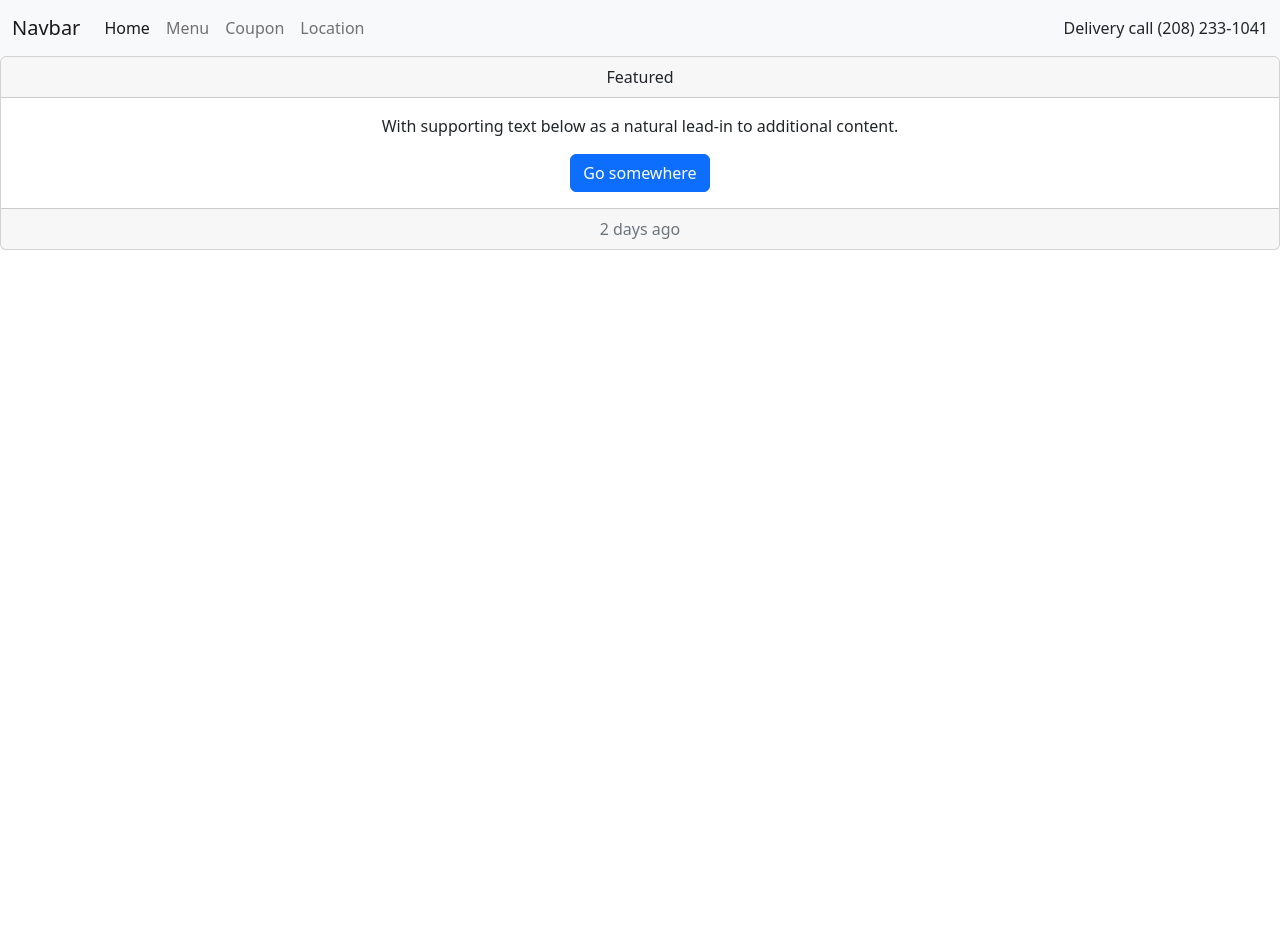
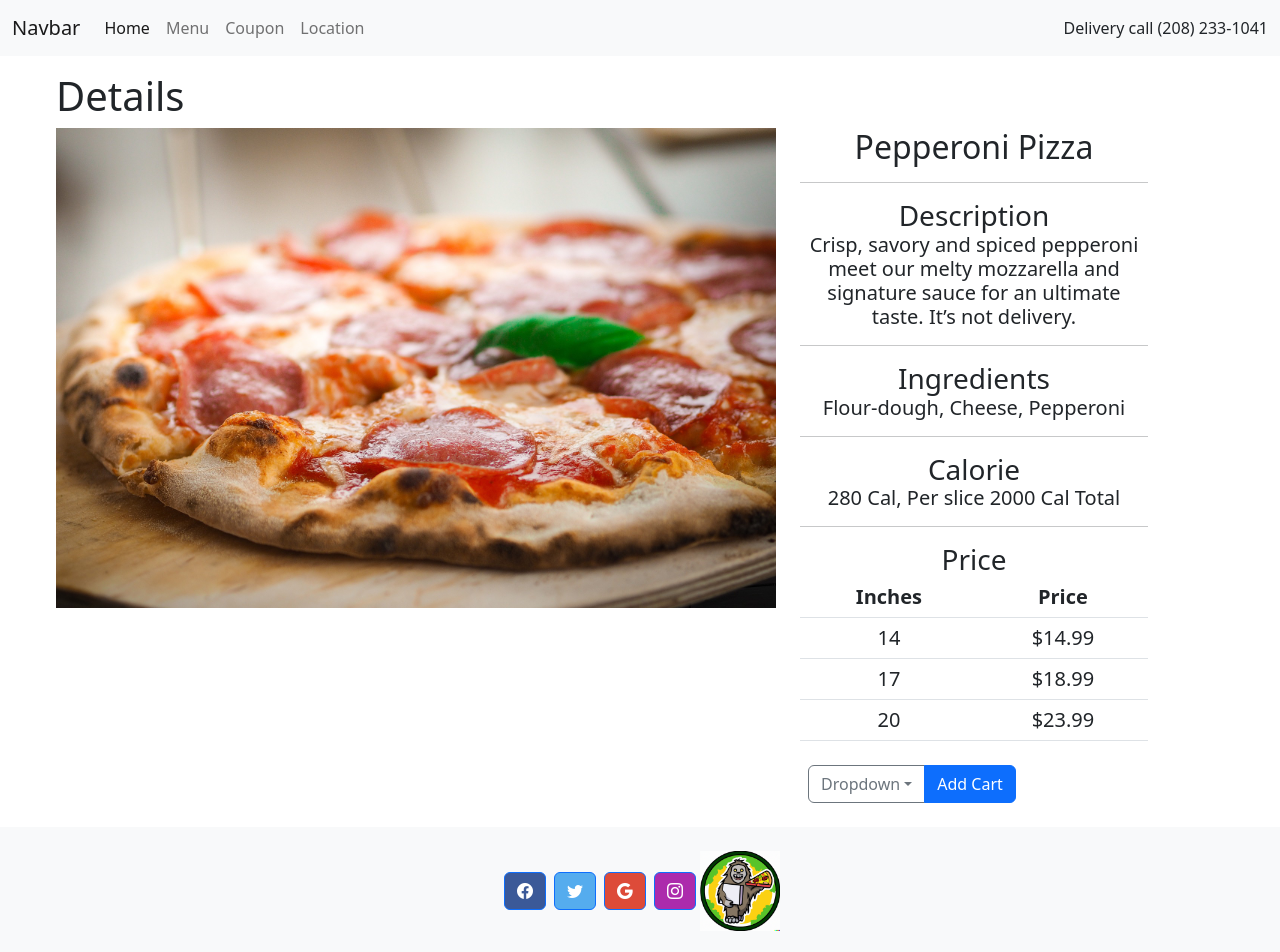
Before and after one commit to HoneyHyunny/HCI-AngualrProject, an Angular app: page /detail in a window 1280 px wide. Before the commit this address led to /. Shown: the top 952 px of the page. Before the commit the page ends 800 px from the top, so only its background shows below. Built offline with nearby package versions, Linux system fonts and the light colour scheme.

Commit message:
10/26 Seo
Added menu Detail Page ,
Edit footer

```diff
--- /dev/null
+++ b/src/app/menu/detail/detail.component.html
@@ -0,0 +1,97 @@
+<div class="container m-3">
+    <h1>Details</h1>
+
+    <div class="row">
+
+        <div class="col-md-8">
+
+            <img src="../../../assets/pizza-peperoni.jpg" class="img-fluid" alt="...">
+
+        </div>
+        <div class="col-md-4">
+            <div class="card-fluid" >
+
+                <div class="card-body text-center">
+
+                  <h2 class="card-title ">Pepperoni Pizza</h2>
+                  <hr>
+                  <h3 class="card-title text-center">Description</h3>
+
+                    <h5 class="card-text">
+                        Crisp, savory and spiced pepperoni meet our melty mozzarella and signature sauce for an ultimate taste. It’s not delivery.
+                    </h5>
+                    <hr>
+                    <h3 class="card-title text-center">Ingredients</h3>
+
+                    <h5 class="card-text">
+                        Flour-dough, Cheese, Pepperoni
+                    </h5>
+
+                    <hr>
+                    <h3 class="card-title text-center">Calorie</h3>
+
+                    <h5 class="card-text">
+                        280 Cal, Per slice
+                        2000 Cal Total
+                    </h5>
+                    <hr>
+                    <h3 class="card-title text-center">Price</h3>
+                    <h5 class="card-text">
+                        <table class="table">
+                            <thead>
+                              <tr>
+                                <th scope="col">Inches</th>
+                                <th scope="col">Price</th>
+                              </tr>
+                            </thead>
+                            <tbody>
+                              <tr>
+
+                                <td>14</td>
+                                <td>$14.99</td>
+                              </tr>
+                              <tr>
+
+                                <td>17</td>
+                                <td>$18.99</td>
+                              </tr>
+                              <tr>
+
+                                <td >20</td>
+                                <td>$23.99</td>
+                              </tr>
+                            </tbody>
+                          </table>
+                    </h5>
+
+
+
+
+
+
+                </div>
+
+                <div class="d-flex p-2">
+
+                    <div class="input-group ">
+                        <button class="btn btn-outline-secondary dropdown-toggle" type="button" data-bs-toggle="dropdown" aria-expanded="false">Dropdown</button>
+                        <ul class="dropdown-menu">
+                        <li><a class="dropdown-item" href="#">Action</a></li>
+                        <li><a class="dropdown-item" href="#">Another action</a></li>
+                        <li><a class="dropdown-item" href="#">Something else here</a></li>
+                        <li><hr class="dropdown-divider"></li>
+                        <li><a class="dropdown-item" href="#">Separated link</a></li>
+                        </ul>
+
+                            <a href="#" class="btn btn-primary">Add Cart</a>
+
+
+                    </div>
+                </div>
+
+
+        </div>
+    </div>
+
+
+</div>
--- /dev/null
+++ b/src/app/menu/detail/detail.component.ts
@@ -0,0 +1,15 @@
+import { Component, OnInit } from '@angular/core';
+
+@Component({
+  selector: 'app-detail',
+  templateUrl: './detail.component.html',
+  styleUrls: ['./detail.component.css']
+})
+export class DetailComponent implements OnInit {
+
+  constructor() { }
+
+  ngOnInit(): void {
+  }
+
+}
--- a/src/app/menu/menu-routing.module.ts
+++ b/src/app/menu/menu-routing.module.ts
@@ -1,5 +1,6 @@
 import { NgModule } from "@angular/core";
 import { RouterModule, Routes } from "@angular/router";
+import { DetailComponent } from "./detail/detail.component";
 import { FamilyDealComponent } from "./family-deal/family-deal.component";
 import { MenuComponent } from "./menu.component";
 import { PizzaComponent } from "./pizza/pizza.component";
@@ -14,7 +15,8 @@ const routes: Routes = [
         {path : 'pizza', component : PizzaComponent},
         {path : 'special', component : SpecialComponent},
         {path : 'sides', component : SidesComponent},
-        {path : 'family-deal', component : FamilyDealComponent}
+        {path : 'family-deal', component : FamilyDealComponent},
+        {path : 'detail', component : DetailComponent}
       ]
     }
 ]
--- a/src/app/menu/menu.component.html
+++ b/src/app/menu/menu.component.html
@@ -16,7 +16,7 @@
       </ul> -->
 
 
-      <div id="carouselMenu" class="carousel slide" data-bs-ride="carousel">
+      <div id="carouselMenu"  *ngIf="router!= '/detail'" class="carousel slide" data-bs-ride="carousel">
         <div class="carousel-inner">
           <div class="carousel-item active">
             <img id="carouselMenuimage" src="../../assets/menuimage.jpg" class="d-block w-100" alt="...">
@@ -33,6 +33,6 @@
 
 
     <div class="container m-3">
-      <app-pizza></app-pizza>
+      <!-- <app-pizza></app-pizza> -->
       <router-outlet></router-outlet>
     </div>
--- a/src/app/menu/menu.component.ts
+++ b/src/app/menu/menu.component.ts
@@ -1,4 +1,5 @@
 import { Component, OnInit } from '@angular/core';
+import { Router } from '@angular/router';
 
 @Component({
   selector: 'app-menu',
@@ -7,9 +8,16 @@ import { Component, OnInit } from '@angular/core';
 })
 export class MenuComponent implements OnInit {
 
-  constructor() { }
+  router: string;
+
+  constructor(private _router: Router) {
+    this.router = "/detail"
+   }
 
   ngOnInit(): void {
+
+
+
   }
 
 }
--- a/src/app/menu/menu.module.ts
+++ b/src/app/menu/menu.module.ts
@@ -7,6 +7,7 @@ import { PizzaComponent } from "./pizza/pizza.component";
 import { RouterModule } from "@angular/router";
 import { FormsModule, ReactiveFormsModule } from "@angular/forms";
 import { MenuRoutingModule } from "./menu-routing.module";
+import { DetailComponent } from './detail/detail.component';
 
 @NgModule({
     declarations:[
@@ -14,7 +15,8 @@ import { MenuRoutingModule } from "./menu-routing.module";
         SpecialComponent,
         SidesComponent,
         PizzaComponent,
-        SpecialComponent],
+        SpecialComponent,
+        DetailComponent],
     imports : [
        CommonModule,
        RouterModule,
--- a/src/app/navigation/footer/footer.component.css
+++ b/src/app/navigation/footer/footer.component.css
@@ -0,0 +1,4 @@
+#logoimg{
+    width: 5rem;
+    height: 5rem;
+}
--- a/src/app/navigation/footer/footer.component.html
+++ b/src/app/navigation/footer/footer.component.html
@@ -1,12 +1,60 @@
-<div class="card text-center">
-    <div class="card-header">
-      Featured
-    </div>
-    <div class="card-body">
-      <p class="card-text">With supporting text below as a natural lead-in to additional content.</p>
-      <a href="#" class="btn btn-primary">Go somewhere</a>
-    </div>
-    <div class="card-footer text-muted">
-      2 days ago
-    </div>
+
+
+  <footer class="bg-light text-center text-white">
+  <!-- Grid container -->
+  <div class="container p-4 pb-0">
+    <!-- Section: Social media -->
+    <section class="mb-4">
+      <!-- Facebook -->
+      <a
+        class="btn btn-primary btn-floating m-1"
+        style="background-color: #3b5998;"
+        href="#!"
+        role="button"
+        ><i class="bi bi-facebook"></i></a>
+
+      <!-- Twitter -->
+      <a
+        class="btn btn-primary btn-floating m-1"
+        style="background-color: #55acee;"
+        href="#!"
+        role="button"
+        ><i class="bi bi-twitter"></i
+      ></a>
+
+      <!-- Google -->
+      <a
+        class="btn btn-primary btn-floating m-1"
+        style="background-color: #dd4b39;"
+        href="#!"
+        role="button"
+        ><i class="bi bi-google"></i
+      ></a>
+
+      <!-- Instagram -->
+      <a
+        class="btn btn-primary btn-floating m-1"
+        style="background-color: #ac2bac;"
+        href="#!"
+        role="button"
+        ><i class="bi bi-instagram"></i
+      ></a>
+
+      <img src="../../../assets/bigfoot.png" id="logoimg" alt="">
+
+
+
+    </section>
+
+
+    <!-- Section: Social media -->
   </div>
+  <!-- Grid container -->
+
+  <!-- Copyright -->
+  <div class="text-center p-3" style="background-color: rgba(0, 0, 0, 0.2);">
+    © 2022 Copyright:
+    <a class="text-white">bigfootpizzapocatello.com</a>
+  </div>
+  <!-- Copyright -->
+</footer>
--- a/src/app/navigation/header/header.component.html
+++ b/src/app/navigation/header/header.component.html
@@ -4,19 +4,20 @@
       <button class="navbar-toggler" type="button" data-bs-toggle="collapse" data-bs-target="#navbarSupportedContent" aria-controls="navbarSupportedContent" aria-expanded="false" aria-label="Toggle navigation">
         <span class="navbar-toggler-icon"></span>
       </button>
+
       <div class="collapse navbar-collapse" id="navbarSupportedContent">
         <ul class="navbar-nav me-auto mb-2 mb-lg-0">
           <li class="nav-item">
             <a class="nav-link active" aria-current="page" href="#">Home</a>
           </li>
           <li class="nav-item">
-            <a class="nav-link" routerLink="/menu">Menu</a>
+            <a class="nav-link" routerLink="/menu/pizza">Menu</a>
           </li>
           <li class="nav-item">
-            <a class="nav-link" href="#">Coupon</a>
+            <a class="nav-link" routerLink="/coupon">Coupon</a>
           </li>
           <li class="nav-item">
-            <a class="nav-link" href="#">Location
+            <a class="nav-link" routerLink="/location">Location
             </a>
           </li>
 
--- a/src/styles.css
+++ b/src/styles.css
@@ -1 +1,2 @@
 /* You can add global styles to this file, and also import other style files */
+@import "~bootstrap-icons/font/bootstrap-icons.css";
```
Also changed, not shown: src/app/menu/detail/detail.component.css (added), src/assets/bigfoot.png (added), 1 other file (tests, documents, lock files or other folders).
